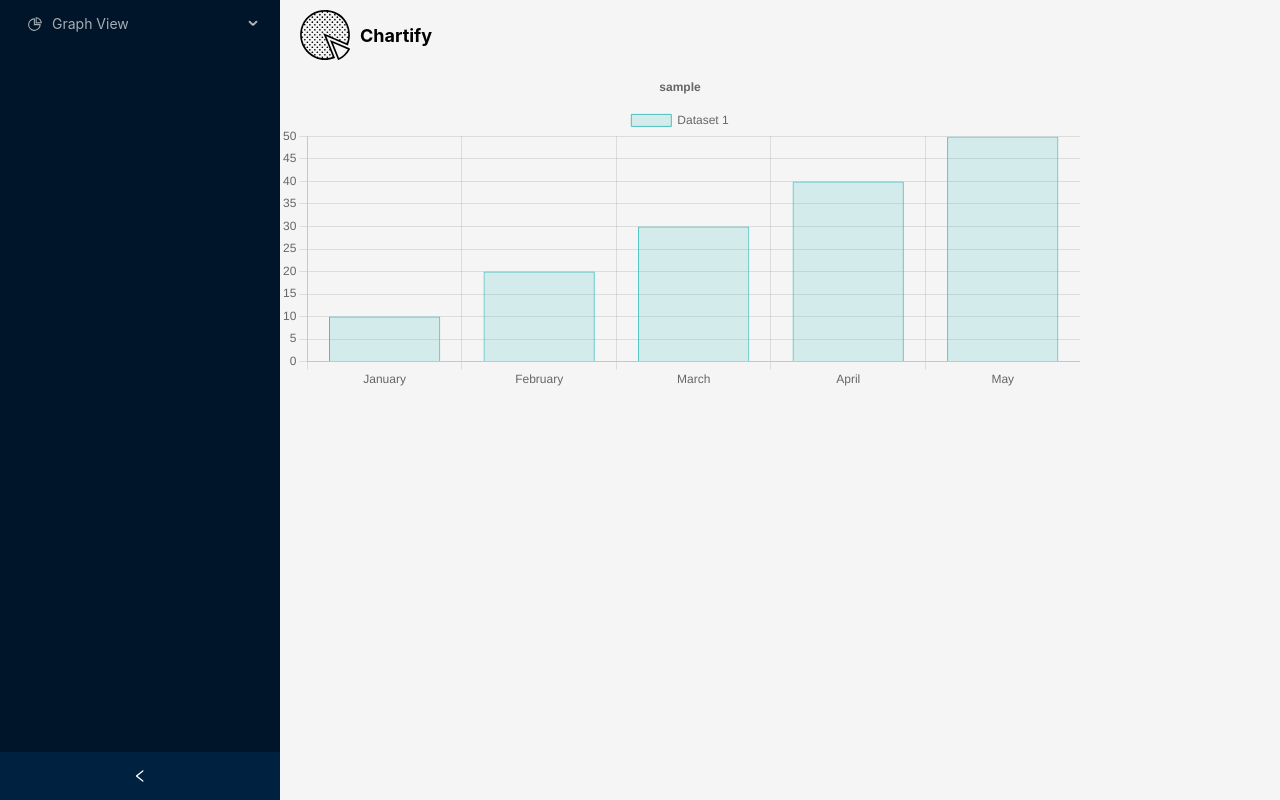
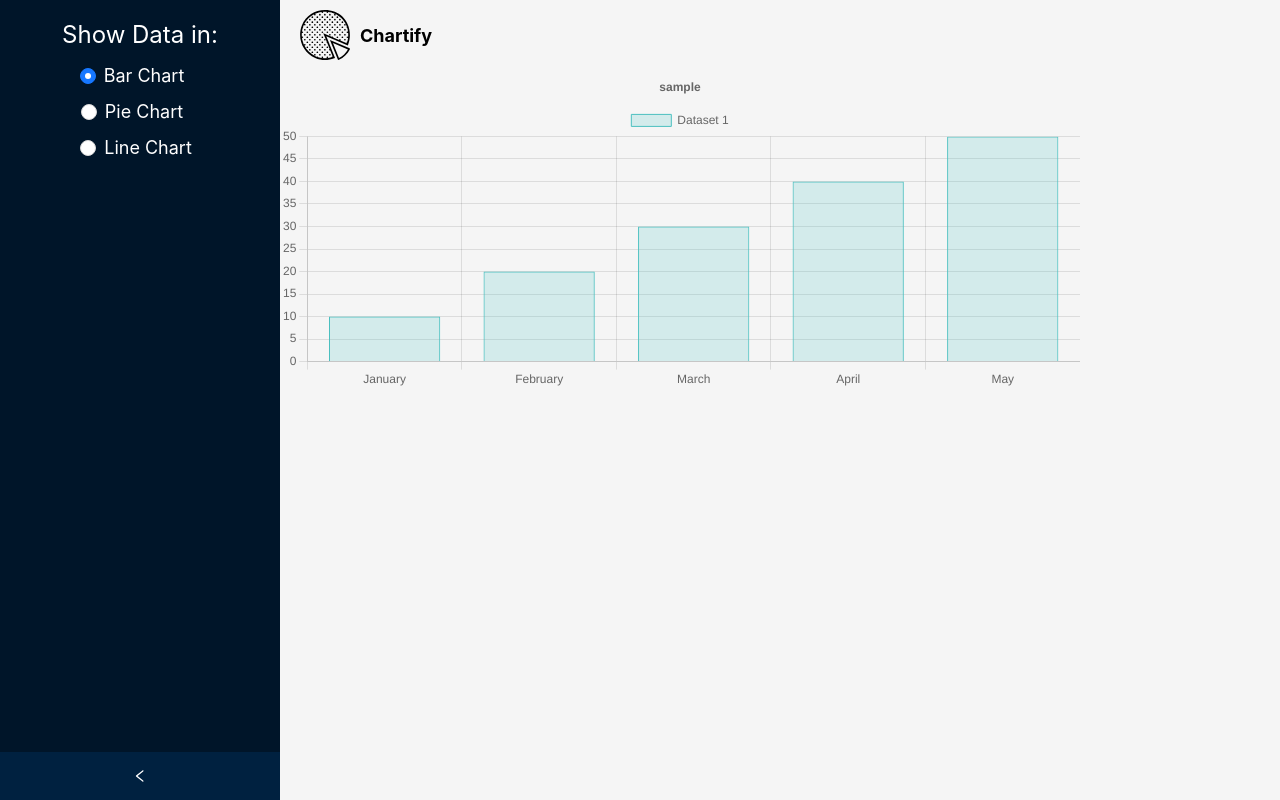
Before and after one commit to mohitpuri-codes/chart-builder, a React (Vite) app: page / in a window 1280 px wide. Built offline with nearby package versions, Linux system fonts and the light colour scheme.

Commit message:
refactor: Add radio buttons instead of menu

```diff
--- a/src/App.tsx
+++ b/src/App.tsx
@@ -25,7 +25,7 @@ const App = () => {
 
   return (
     <Layout className="main-layout">
-      <Sidebar setChartType={setChartType} />
+      <Sidebar setChartType={setChartType} chartType={chartType} />
       <Layout>
         <Navbar />
         {chartData ? (
--- a/src/components/Sidebar/Sidebar.tsx
+++ b/src/components/Sidebar/Sidebar.tsx
@@ -1,24 +1,21 @@
-import { Menu } from "antd";
+import { Radio, Typography, type RadioChangeEvent } from "antd";
 import Sider from "antd/es/layout/Sider";
-import { PieChartOutlined } from "@ant-design/icons";
 import { useState } from "react";
 import { ChartTypeEnum } from "../../types/chartType";
-import { type MenuItem, getItem } from "../../utils/antd functions/getMenuItem";
 
 interface SidebarProps {
   setChartType: (value: ChartTypeEnum) => void;
+  chartType: string;
 }
 
-function Sidebar({ setChartType }: SidebarProps) {
+function Sidebar({ setChartType, chartType }: SidebarProps) {
   const [collapsed, setCollapsed] = useState(false);
 
-  const items: MenuItem[] = [
-    getItem("Graph View", "sub1", undefined, <PieChartOutlined />, [
-      getItem("Bar Chart", "4", () => setChartType(ChartTypeEnum.Bar)),
-      getItem("Pie Chart", "3", () => setChartType(ChartTypeEnum.Pie)),
-      getItem("Line Chart", "5", () => setChartType(ChartTypeEnum.Line)),
-    ]),
-  ];
+  const handleChange = (e: RadioChangeEvent) => {
+    const chartType = e.target.value;
+    setChartType(chartType);
+  };
+
   return (
     <Sider
       width="280px"
@@ -27,27 +24,28 @@ function Sidebar({ setChartType }: SidebarProps) {
       onCollapse={(value) => setCollapsed(value)}
     >
       <div className="demo-logo-vertical" />
-      <Menu
-        theme="dark"
-        defaultSelectedKeys={["1"]}
-        mode="inline"
-        items={items}
-        style={{ margin: 0 }}
-      />
+      {!collapsed && (
+        <div className="radio-group">
+          <Radio.Group
+            onChange={(e: RadioChangeEvent) => handleChange(e)}
+            value={chartType}
+            className="radio-wrapper"
+          >
+            <Typography className="select-header">Show Data in:</Typography>
+            <Radio defaultChecked value={ChartTypeEnum.Bar} className="radio">
+              Bar Chart
+            </Radio>
+            <Radio className="radio" value={ChartTypeEnum.Pie}>
+              Pie Chart
+            </Radio>
+            <Radio className="radio" value={ChartTypeEnum.Line}>
+              Line Chart
+            </Radio>
+          </Radio.Group>
+        </div>
+      )}
     </Sider>
   );
 }
 
 export default Sidebar;
-
-// aside {
-//   width: 250px !important;
-//   min-width: 250px !important;
-//   max-width: 250px !important;
-// }
-
-// aside div {
-//   width: 250px !important;
-//   min-width: 250px !important;
-//   max-width: 250px !important;
-// }
--- a/src/index.css
+++ b/src/index.css
@@ -39,3 +39,31 @@
   height: 40%;
   max-width: 80%;
 }
+
+.radio-group {
+  padding: 16px;
+  color: white;
+  display: flex;
+  flex-direction: column;
+  gap: 8px;
+  justify-content: center;
+  align-items: center;
+}
+
+.radio {
+  color: white;
+  font-size: 18px;
+}
+
+.radio-wrapper {
+  display: flex;
+  flex-direction: column;
+  gap: 8px;
+  justify-content: center;
+  align-items: center;
+}
+
+.select-header {
+  color: white;
+  font-size: 24px;
+}
```
